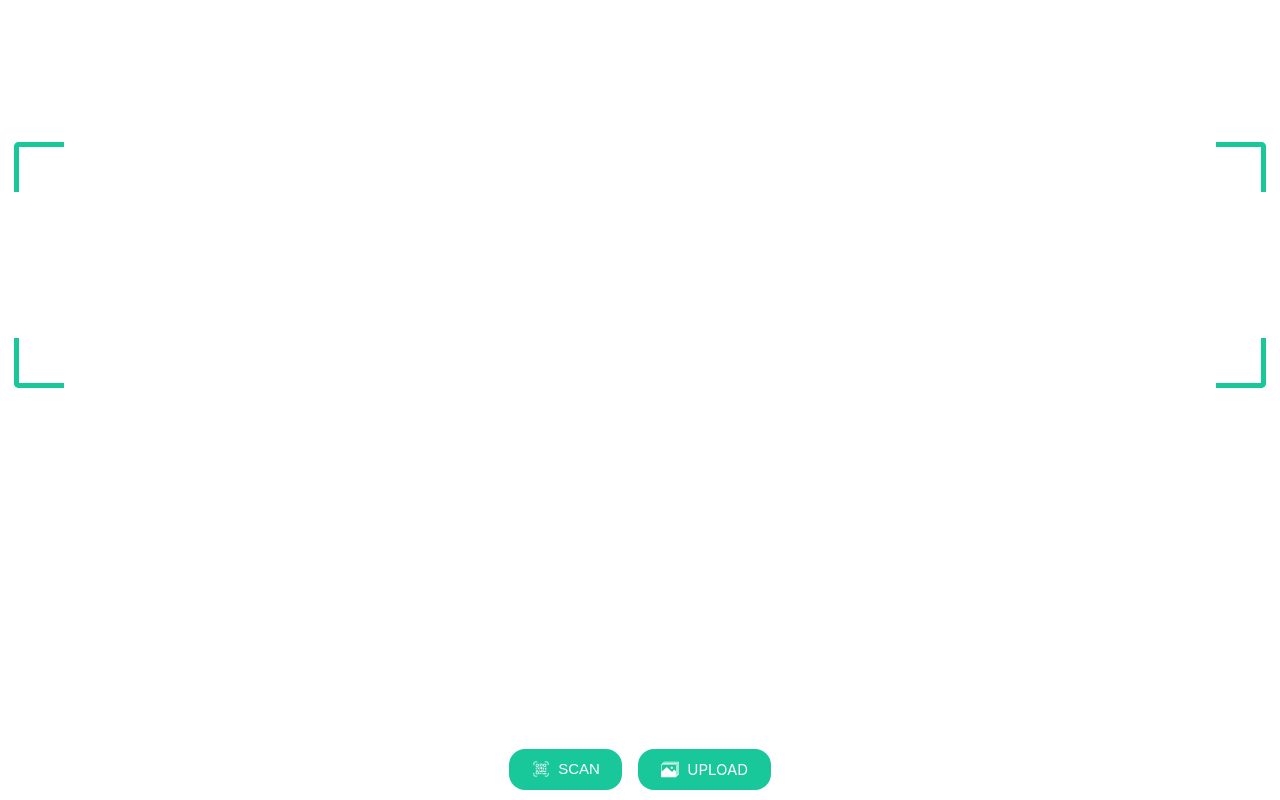
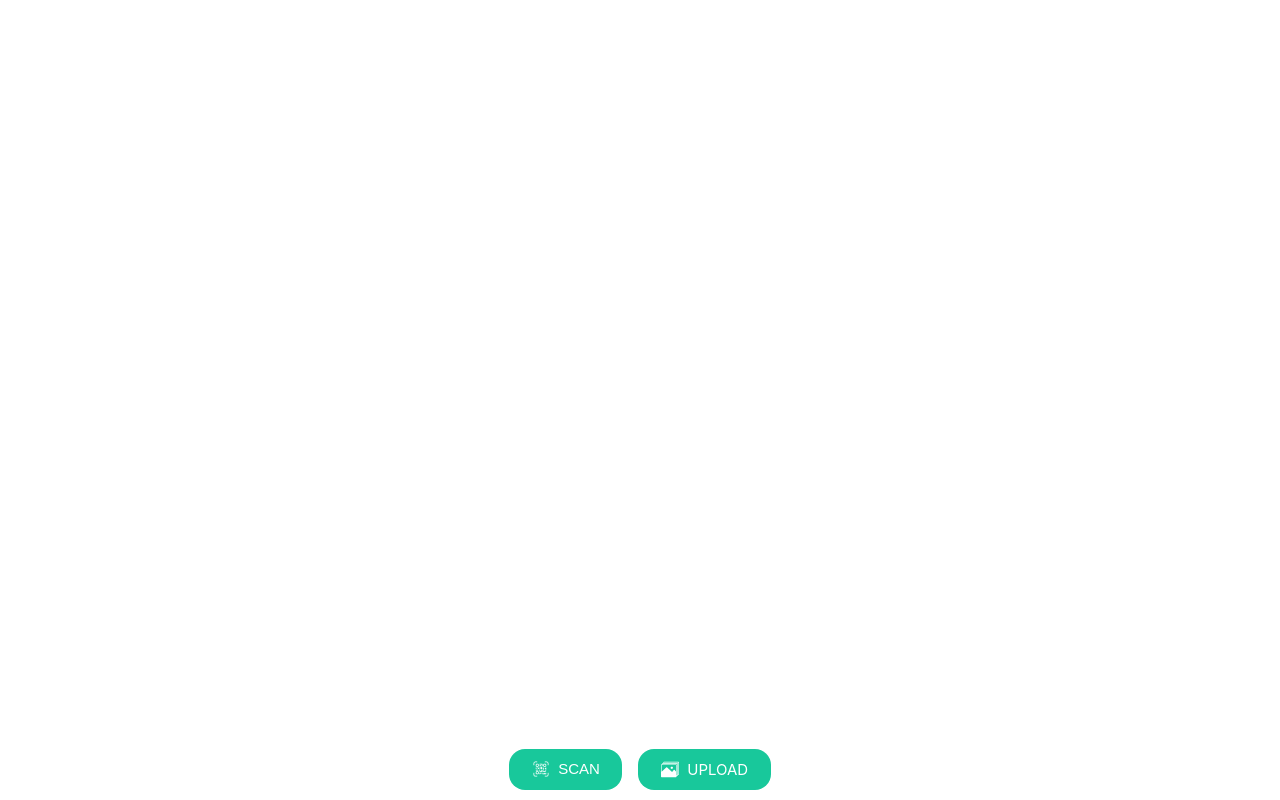
Before and after one commit to Shashank-Koppunoori/Barcode-scanner, a Next.js app: page /scan1 in a window 1280 px wide. Built offline with nearby package versions, Linux system fonts and the light colour scheme.

Commit message:
Inc height of scanner

```diff
--- a/src/components/scan2/Quagga.tsx
+++ b/src/components/scan2/Quagga.tsx
@@ -41,7 +41,7 @@ const QuaggaScanner =({onCodeDetection, onError, scanStatus}:QuaggaScannerTypes)
                     type: 'LiveStream',
                     constraints: {
                         // width: window.innerWidth,
-                        // height: window.innerHeight-100,
+                        height: window.innerHeight,
                         facingMode: 'environment', // or user
                         aspectRatio: {min: 1, max: 100}
                     },
--- a/src/components/scan2/Scanner.tsx
+++ b/src/components/scan2/Scanner.tsx
@@ -83,13 +83,13 @@ const Scanner = () =>{
                             onError={handleError}
                             scanStatus={updateScannigStatus}
                         />
-                        {
+                        {/* {
                         scanning &&
                         <>
                             <p>Scanning</p>
                             <span></span>
                         </>
-                        }
+                        } */}
                     </>
                     }
                     <em></em>
--- a/src/styles/globals.css
+++ b/src/styles/globals.css
@@ -48,9 +48,9 @@ a {
 }
 .scanner-container{
   position: relative;
-  margin: 16px 0px;
-  margin-top: 10%;
-  height: 274px;
+  /* margin: 16px 0px; */
+  /* margin-top: 10%; */
+  height: 100%;
   width: 90%;
 }
 .scanner-div p::before {
```
